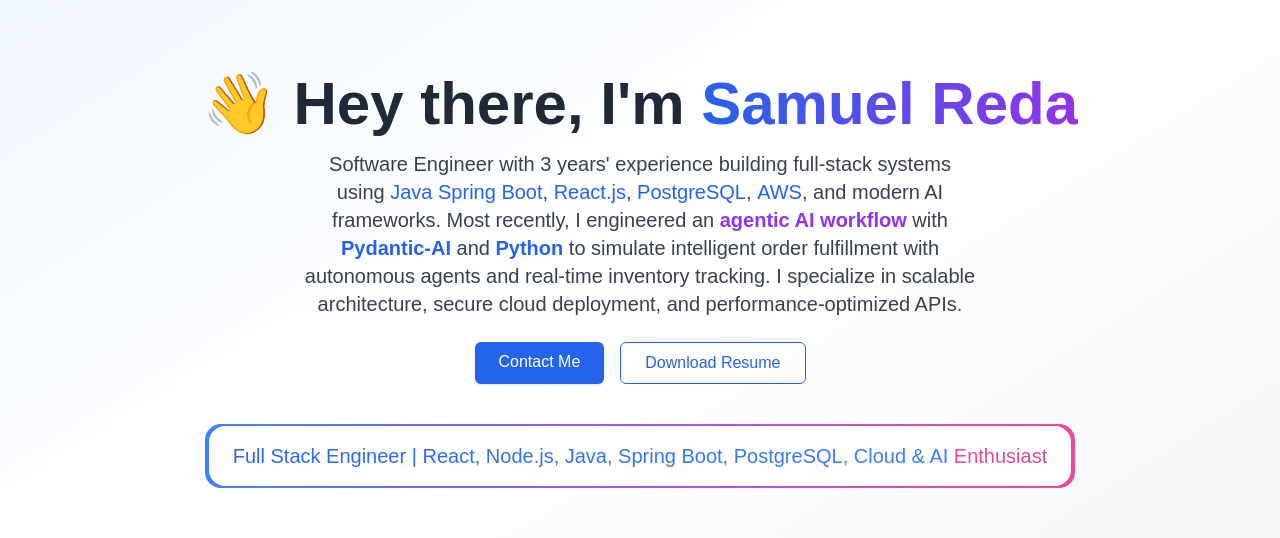
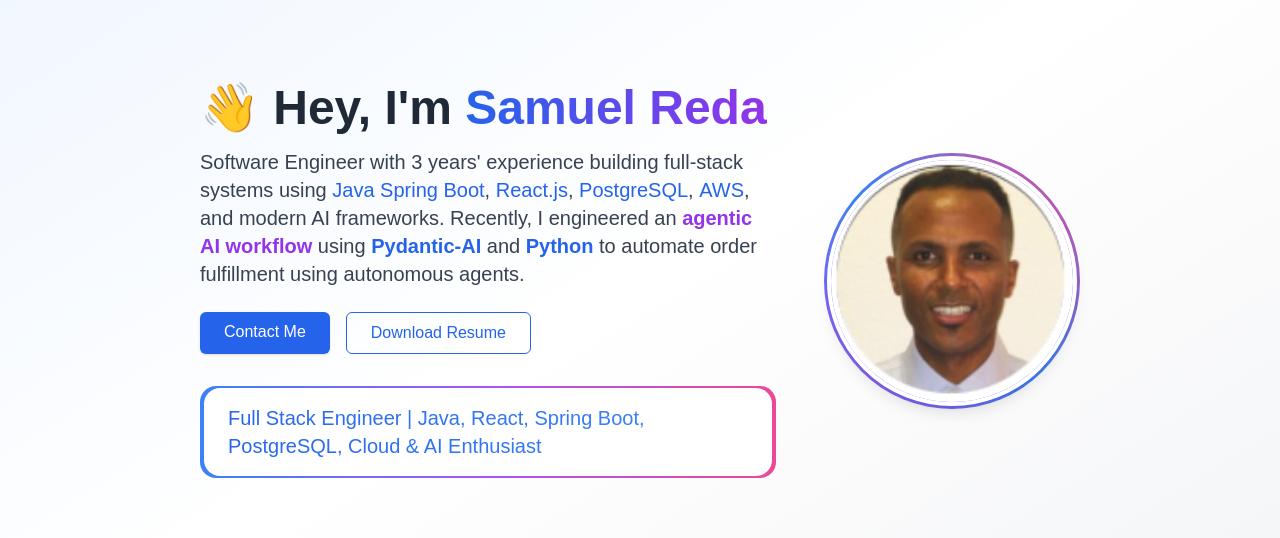
Before and after one commit to streda/personal-portfolio-production, a React (Create React App) app: page / in a window 1280 px wide. Shown: the part 199-737 px from the top of the page. Built offline with nearby package versions, Linux system fonts and the light colour scheme; no server answers.

Commit message:
Updated Home Page

```diff
--- a/src/components/Hero.tsx
+++ b/src/components/Hero.tsx
@@ -47,39 +47,100 @@
 // export default Hero;
 
 
+
+
+// import React from 'react';
+// // import { motion } from 'framer-motion';
+
+// const Hero: React.FC = () => {
+//   return (
+//     <section
+//       id="hero"
+//       className="min-h-screen flex flex-col justify-center items-center text-center px-6 bg-gradient-to-br from-blue-50 via-white to-gray-100"
+//     >
+//       {/* Heading */}
+//       <h1 className="text-4xl md:text-6xl font-bold text-gray-800 mb-4">
+//         <span role="img" aria-label="waving hand">👋</span> Hey there, I'm{' '}
+//         <span className="text-transparent bg-clip-text bg-gradient-to-r from-blue-600 to-purple-600">
+//           Samuel Reda
+//         </span>
+//       </h1>
+
+//       {/* Subtext */}
+//       <p className="text-lg md:text-xl text-gray-700 max-w-2xl mb-6 leading-relaxed">
+//         Software Engineer with 3 years' experience building full-stack systems using{' '}
+//         <span className="font-medium text-blue-600">Java Spring Boot</span>,{' '}
+//         <span className="font-medium text-blue-600">React.js</span>,{' '}
+//         <span className="font-medium text-blue-600">PostgreSQL</span>,{' '}
+//         <span className="font-medium text-blue-600">AWS</span>, and modern AI frameworks.
+//         Most recently, I engineered an{' '}
+//         <span className="font-semibold text-purple-600">agentic AI workflow</span> with{' '}
+//         <span className="font-semibold text-blue-600">Pydantic-AI</span> and{' '}
+//         <span className="font-semibold text-blue-600">Python</span> to simulate intelligent order fulfillment with autonomous agents and real-time inventory tracking.
+//         I specialize in scalable architecture, secure cloud deployment, and performance-optimized APIs.
+//       </p>
+
+//       {/* Buttons */}
+//       <div className="flex flex-col sm:flex-row gap-4 mb-10">
+//         <a
+//           href="#contact"
+//           className="bg-blue-600 text-white px-6 py-2 rounded-md shadow hover:bg-blue-700 transition"
+//         >
+//           Contact Me
+//         </a>
+//         <a
+//           href="/Resume.pdf"
+//           download
+//           className="border border-blue-600 text-blue-600 px-6 py-2 rounded-md hover:bg-blue-600 hover:text-white transition"
+//         >
+//           Download Resume
+//         </a>
+//       </div>
+
+//       {/* Role Tagline Animation Box */}
+//       <div className="px-1 w-fit mx-auto rounded-2xl bg-gradient-to-r from-blue-500 via-purple-500 to-pink-500 p-[2px]">
+//         <div className="bg-white rounded-2xl px-6 py-4">
+//           <p className="text-lg md:text-xl font-medium bg-clip-text text-transparent bg-gradient-to-r from-pink-500 via-blue-600 to-blue-500 animate-shine bg-[length:200%_auto]">
+//             Full Stack Engineer | React, Node.js, Java, Spring Boot, PostgreSQL, Cloud & AI Enthusiast
+//           </p>
+//         </div>
+//       </div>
+//     </section>
+//   );
+// };
+
+// export default Hero;
+
 import React from 'react';
-// Optional: import { motion } from 'framer-motion';
 
 const Hero: React.FC = () => {
   return (
     <section
       id="hero"
-      className="min-h-screen flex flex-col justify-center items-center text-center px-6 bg-gradient-to-br from-blue-50 via-white to-gray-100"
+      className="min-h-screen flex flex-col-reverse md:flex-row items-center justify-center gap-12 px-6 py-16 bg-gradient-to-br from-blue-50 via-white to-gray-100"
     >
-      {/* Heading */}
-      <h1 className="text-4xl md:text-6xl font-bold text-gray-800 mb-4">
-        <span role="img" aria-label="waving hand">👋</span> Hey there, I'm{' '}
+      {/* Left Text Block */}
+      <div className="text-center md:text-left max-w-xl">
+        <h1 className="text-4xl md:text-5xl font-bold text-gray-800 mb-4">
+          <span role="img" aria-label="waving hand">👋</span> Hey, I'm{' '}
           <span className="text-transparent bg-clip-text bg-gradient-to-r from-blue-600 to-purple-600">
             Samuel Reda
           </span>
         </h1>
 
-      {/* Subtext */}
-      <p className="text-lg md:text-xl text-gray-700 max-w-2xl mb-6 leading-relaxed">
+        <p className="text-lg md:text-xl text-gray-700 mb-6 leading-relaxed">
           Software Engineer with 3 years' experience building full-stack systems using{' '}
           <span className="font-medium text-blue-600">Java Spring Boot</span>,{' '}
           <span className="font-medium text-blue-600">React.js</span>,{' '}
           <span className="font-medium text-blue-600">PostgreSQL</span>,{' '}
           <span className="font-medium text-blue-600">AWS</span>, and modern AI frameworks.
-        Most recently, I engineered an{' '}
-        <span className="font-semibold text-purple-600">agentic AI workflow</span> with{' '}
+          Recently, I engineered an{' '}
+          <span className="font-semibold text-purple-600">agentic AI workflow</span> using{' '}
           <span className="font-semibold text-blue-600">Pydantic-AI</span> and{' '}
-        <span className="font-semibold text-blue-600">Python</span> to simulate intelligent order fulfillment with autonomous agents and real-time inventory tracking.
-        I specialize in scalable architecture, secure cloud deployment, and performance-optimized APIs.
+          <span className="font-semibold text-blue-600">Python</span> to automate order fulfillment using autonomous agents.
         </p>
 
-      {/* Buttons */}
-      <div className="flex flex-col sm:flex-row gap-4 mb-10">
+        <div className="flex flex-col sm:flex-row gap-4 mb-8 justify-center md:justify-start">
           <a
             href="#contact"
             className="bg-blue-600 text-white px-6 py-2 rounded-md shadow hover:bg-blue-700 transition"
@@ -95,12 +156,26 @@
           </a>
         </div>
 
-      {/* Role Tagline Animation Box */}
-      <div className="px-1 w-fit mx-auto rounded-2xl bg-gradient-to-r from-blue-500 via-purple-500 to-pink-500 p-[2px]">
+        {/* Animated Role Tagline */}
+        <div className="px-1 w-fit mx-auto md:mx-0 rounded-2xl bg-gradient-to-r from-blue-500 via-purple-500 to-pink-500 p-[2px]">
           <div className="bg-white rounded-2xl px-6 py-4">
             <p className="text-lg md:text-xl font-medium bg-clip-text text-transparent bg-gradient-to-r from-pink-500 via-blue-600 to-blue-500 animate-shine bg-[length:200%_auto]">
-            Full Stack Engineer | React, Node.js, Java, Spring Boot, PostgreSQL, Cloud & AI Enthusiast
+              Full Stack Engineer | Java, React, Spring Boot, PostgreSQL, Cloud & AI Enthusiast
             </p>
+          </div>
+        </div>
+      </div>
+
+      {/* Right Profile Image */}
+      <div className="flex justify-center">
+        <div className="relative w-48 h-48 md:w-64 md:h-64">
+          <div className="absolute inset-0 rounded-full bg-gradient-to-tr from-purple-500 via-blue-500 to-pink-500 p-[3px]">
+            <img
+              src="/images/Sam-Pic.png"
+              alt="Samuel Reda"
+              className="w-full h-full rounded-full object-cover border-4 border-white shadow-lg"
+            />
+          </div>
         </div>
       </div>
     </section>
--- a/tailwind.config.js
+++ b/tailwind.config.js
@@ -1,3 +1,29 @@
+// /** @type {import('tailwindcss').Config} */
+// module.exports = {
+//   content: [
+//     './src/**/*.{js,jsx,ts,tsx}',
+//     './public/index.html',
+//   ],
+//    theme: {
+//     extend: {
+//       backgroundSize: {
+//         '200%': '200% 100%',
+//       },
+//       animation: {
+//         shine: 'shine 2s linear infinite',
+//       },
+//       keyframes: {
+//         shine: {
+//           '0%': { backgroundPosition: '200% center' },
+//           '100%': { backgroundPosition: '-200% center' },
+//         },
+//       },
+//     },
+//   },
+//   plugins: [],
+// };
+
+
 /** @type {import('tailwindcss').Config} */
 module.exports = {
   content: [
@@ -6,9 +32,6 @@
   ],
    theme: {
   extend: {
-      backgroundSize: {
-        '200%': '200% 100%',
-      },
     animation: {
       shine: 'shine 2s linear infinite',
     },
```
Lines whose indentation alone changed are shown as unchanged.
